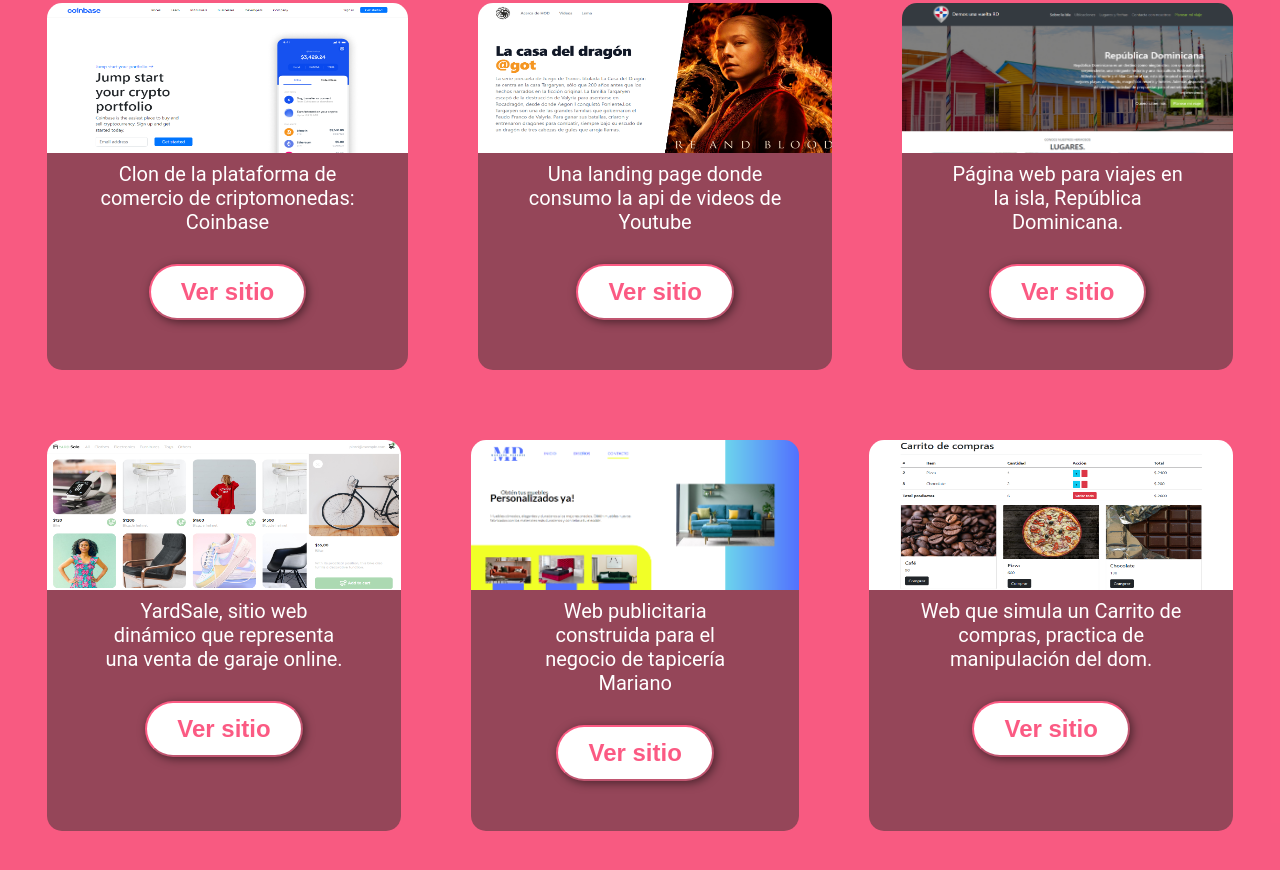
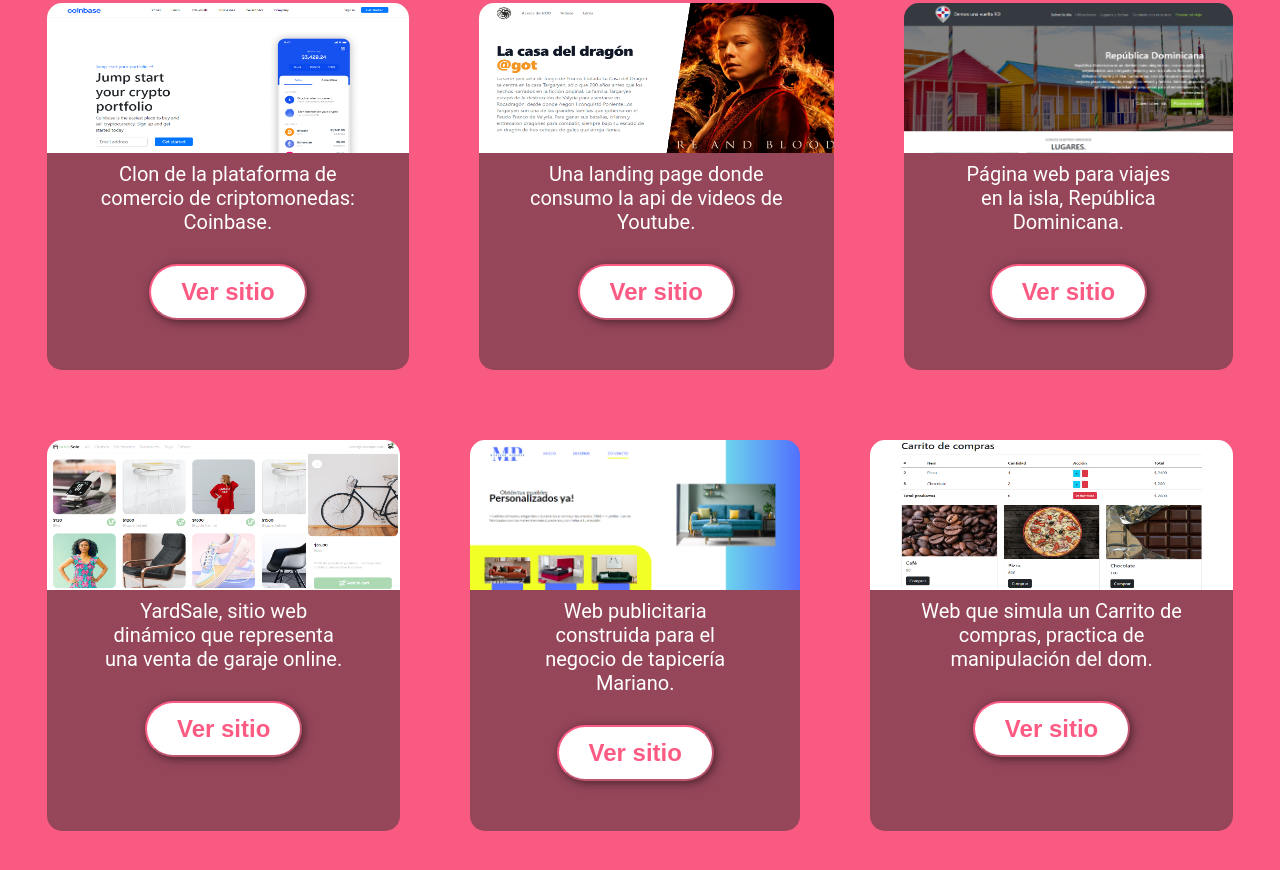
Before and after one commit to Chanelp/Roadmap-Javascript, a website: page Asincronia/Landing-Page/Portafolio/index.html in a window 1280 px wide. Shown: the part 1718-2588 px from the top of the page. Drawn offline with Linux system fonts and the light colour scheme.

Commit message:
Updated portfolio

```diff
--- a/Asincronia/Landing-Page/Portafolio/index.html
+++ b/Asincronia/Landing-Page/Portafolio/index.html
@@ -73,7 +73,7 @@
                     <br>
                     <br>
                     <br>
-                    <p>Clon de la plataforma de comercio de criptomonedas: Coinbase</p>
+                    <p>Clon de la plataforma de comercio de criptomonedas: Coinbase.</p>
                     <form action="http://vercel-coinbase.vercel.app/" id="form1">
                         <button>Ver sitio</button>
                     </form>
@@ -82,7 +82,7 @@
                     <h3></h3>
                     <br><br>
                     <br>
-                    <p>Una landing page donde consumo la api de videos de Youtube</p>
+                    <p>Una landing page donde consumo la api de videos de Youtube.</p>
                     <form action="https://chanelp.github.io/Landing-pages-apis/" id="form1">
                         <button>Ver sitio</button>
                     </form>
@@ -111,7 +111,7 @@
                     <h3></h3>
                     <br><br>
                     <br>
-                    <p>Web publicitaria construida para el negocio de tapicería Mariano</p>
+                    <p>Web publicitaria construida para el negocio de tapicería Mariano.</p>
                     <form action="https://tapiceria-mariano.vercel.app/" id="form1">
                         <button>Ver sitio</button>
                     </form>
```
